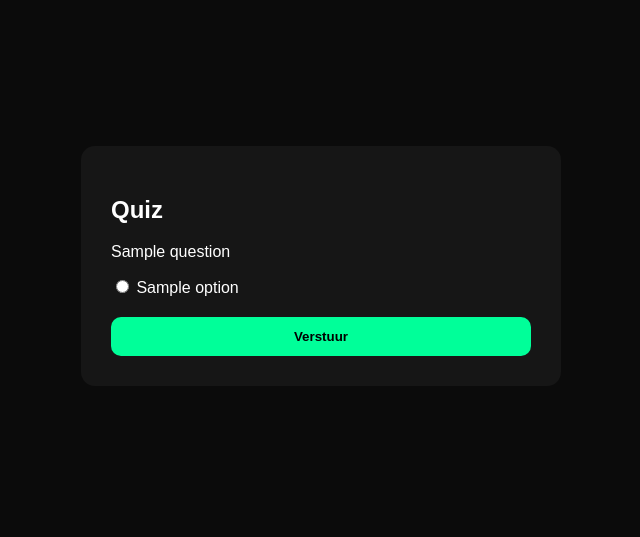
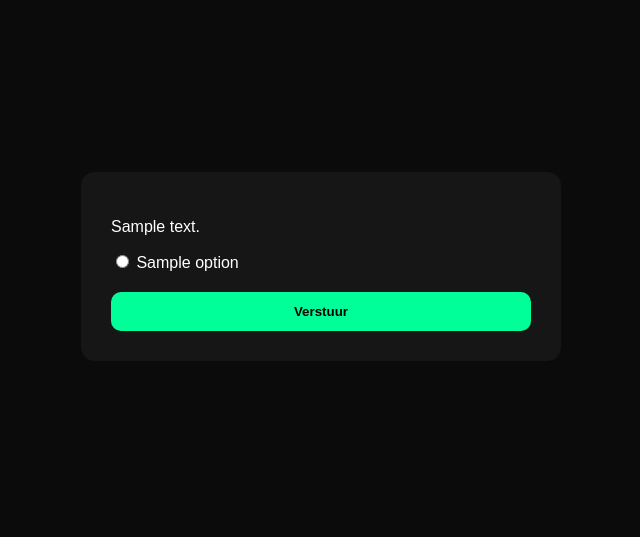
Before and after one commit to onePiece1011/Giggity-Chatatouille, a Flask app: template templates/quiz.html in a window 1280 px wide. Shown: the part 142-679 px from the top of the page, without its empty margins (319-959 px from the left). Run offline with Flask 3, Linux system fonts and the light colour scheme; the template is opened without the code that fills it: most values are stand-ins (such as "Sample title", 1, 10 or a date in 2020).

Commit message:
Update quiz.html

```diff
--- a/templates/quiz.html
+++ b/templates/quiz.html
@@ -6,20 +6,17 @@
 </head>
 <body>
 <form method="post" class="card slide-up">
-    <h2>Quiz</h2>
-
     {% for q in questions %}
         <div class="question">
-            <p>{{ q.question }}</p>
+            <p>{{ q.text }}</p>
             {% for option in q.options %}
-                <label class="option">
+                <label>
                     <input type="radio" name="q{{ loop.index0 }}" value="{{ option }}" required>
                     {{ option }}
-                </label>
+                </label><br>
             {% endfor %}
         </div>
     {% endfor %}
-
     <button class="btn">Verstuur</button>
 </form>
 </body>
```
